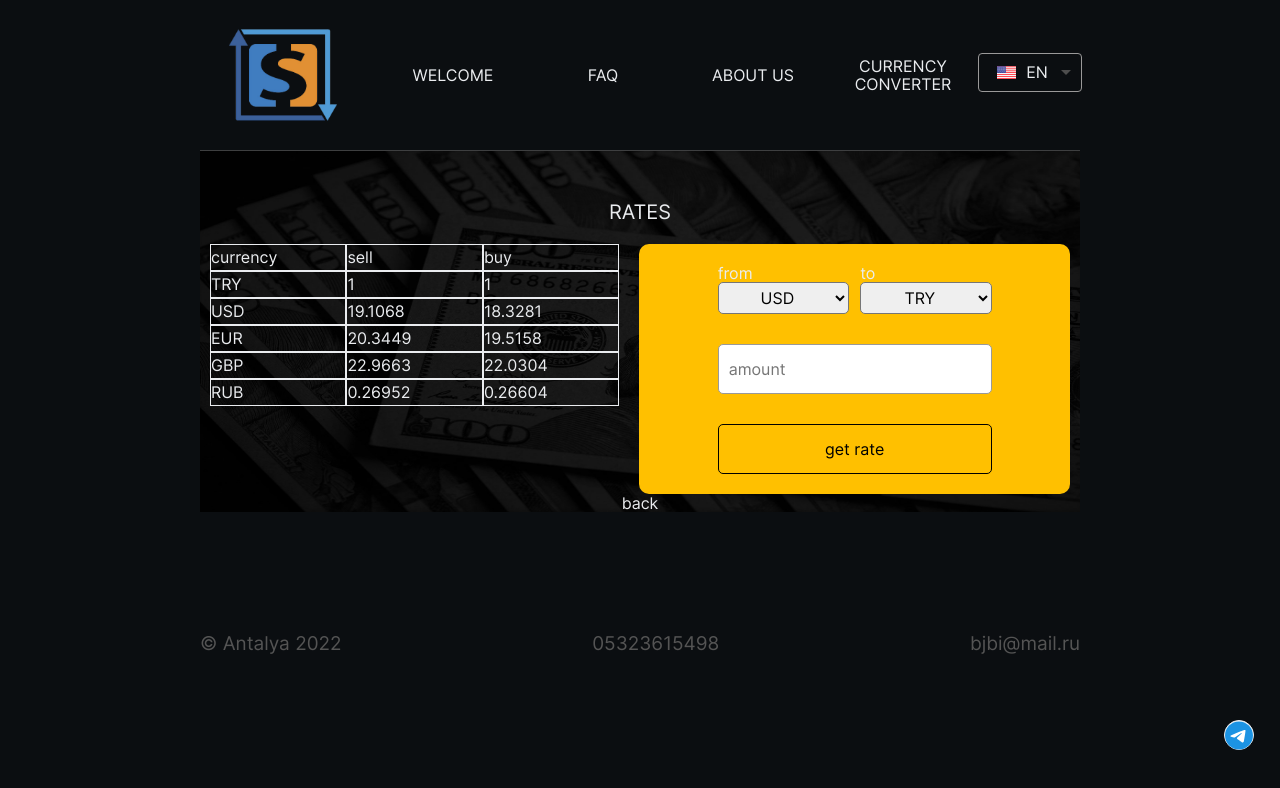
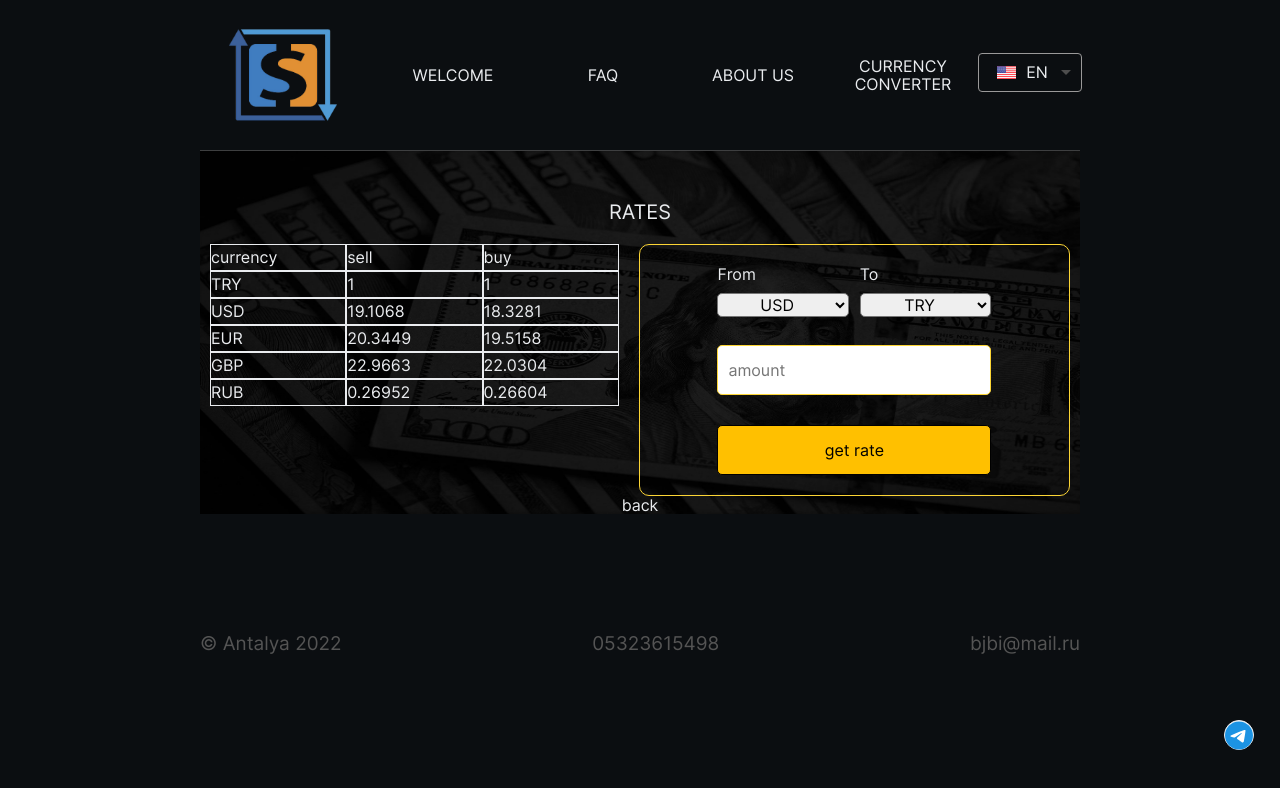
Before and after one commit to KirilushkinAleksandr/istanbul-crypto, a React (Create React App) app: page /#/currency-rates in a window 1280 px wide. Shown: the top 788 px of the page. Built offline with nearby package versions, Linux system fonts and the light colour scheme.

Commit message:
feat: update styles

```diff
--- a/src/components/Address.jsx
+++ b/src/components/Address.jsx
@@ -5,7 +5,7 @@ function Address() {
   const { t } = useTranslation();
 
   return (
-    <section>
+    <section className="content__section">
       <div className="content__title">{t('address')}</div>
       <div className='flex flex-between'>
         <iframe
--- a/src/components/ExchangePage.jsx
+++ b/src/components/ExchangePage.jsx
@@ -80,7 +80,7 @@ function ExchangePage() {
           >
             <div className="form__select-container flex">
               <div className="form__select-group flex flex-column">
-                <label>from</label>
+                <label className="form__select-label">{t("From")}</label>
                 <select
                   className="form__select"
                   onChange={(e) => handleFromChange(e)}
@@ -95,7 +95,7 @@ function ExchangePage() {
                 </select>
               </div>
               <div className="form__select-group flex flex-column">
-                <label>to</label>
+                <label className="form__select-label">{t("To")}</label>
                 <select
                   className="form__select flex flex-align-center"
                   onChange={(e) => handleToChange(e)}
--- a/src/styles/form.css
+++ b/src/styles/form.css
@@ -2,7 +2,7 @@
   width: 100%;
   height: 100%;
   max-width: 500px;
-  background-color: #ffc000;
+  border: solid 1px #FCD535;
   padding: 20px;
   border-radius: 10px;
 }
@@ -26,6 +26,10 @@
   height: 50px;
 }
 
+.form__select-label {
+  margin-bottom: 10px;
+}
+
 .form__input {
   width: 100%;
   height: 50px;
@@ -33,6 +37,7 @@
   border-radius: 5px;
   margin-top: 30px;
   padding: 0 10px;
+  border: solid 1px #FCD535;
 }
 
 .form__btn {
```
